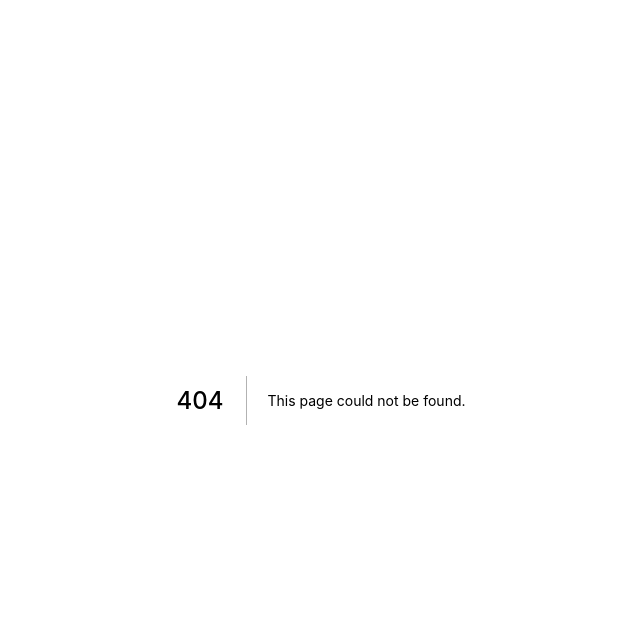
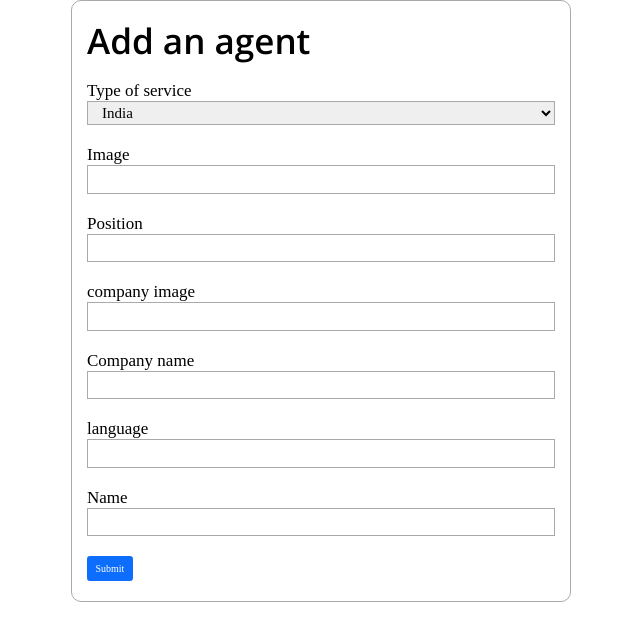
Before and after one commit to abhijithkmpixel/property-finder, a Next.js app: page /add-agent in a window 1280 px wide. Before the commit this address had no page. Shown: the top 640 px of the page, without its empty margins (319-959 px from the left). Built offline with nearby package versions, Linux system fonts and the light colour scheme; a web font is replaced by a local one.

Commit message:
add agent

```diff
--- /dev/null
+++ b/components/AddAgent.js
@@ -0,0 +1,93 @@
+import { async } from "@firebase/util";
+import { Alert } from "@mui/material";
+import { addDoc, collection } from "firebase/firestore/lite";
+import React,{useEffect} from "react";
+import { db } from "../pages/api/firebase";
+const AddAgent = () => {
+  //  useEffect(async() => {
+
+
+  //   return () => {
+
+  //   }
+  // }, [])
+
+  const addProp = async (e)=>{
+    e.preventDefault()
+
+
+    const collectionRef = collection(db, "agents");
+    const sub = await addDoc(collectionRef,{
+      name: e.target.name.value,
+      image: e.target.image.value,
+      nationality: e.target.nationality.value,
+      position: e.target.position.value,
+      company: {
+        company_image: e.target.company_image.value,
+        name: e.target.company_name.value,
+
+      },
+      languages: e.target.language.value,
+      info_slug: e.target.name.value.replace(' ','-'),
+      // location: e.target.location.value,
+      // description: e.target.description.value,
+      // period: e.target.servicePeriod.value,
+      // bedroom: e.target.bedroom.value,
+      // bathroom: e.target.bathroom.value,
+      // propertyType: e.target.propertyType.value,
+
+    });
+    e.target.reset();
+    alert(`Document with id ${sub.id} has been added to Database`)
+
+
+  }
+
+  return (
+    <form className="add_prop_form" onSubmit={(e)=> addProp(e)}>
+      <h3>Add an agent</h3>
+      <fieldset>
+        <label htmlFor="nationality">Type of service</label>
+        <select name="nationality" id="nationality" required>
+          <option value="india">India</option>
+          <option value="pakisthan">Pakisthan</option>
+          <option value="london">london</option>
+          <option value="Kyrgyzstan">Kyrgyzstan</option>
+          <option value="united kingdom">united kingdom</option>
+        </select>
+      </fieldset>
+      <fieldset>
+        <label htmlFor="image">Image</label>
+        <input type="text" name="image" id="image" required/>
+      </fieldset>
+      <fieldset>
+        <label htmlFor="position">Position</label>
+        <input type="text" name="position" id="position" required/>
+      </fieldset>
+      <fieldset>
+        <label htmlFor="company_image">company image</label>
+        <input type="text" name="company_image" id="company_image" required/>
+      </fieldset>
+      <fieldset>
+        <label htmlFor="company_name">Company name</label>
+        <input type="text" name="company_name" id="company_name" required/>
+      </fieldset>
+      <fieldset>
+        <label htmlFor="language">language</label>
+        <input type="text" name="language" id="language" required/>
+      </fieldset>
+
+      <fieldset>
+        <label htmlFor="name">Name</label>
+        <input type="text" name="name" id="name" required/>
+      </fieldset>
+      <input
+        type="submit"
+        className="btn btn-primary btn-xl"
+        placeholder="Add Agent"
+      />
+    </form>
+  );
+};
+
+export default AddAgent;
--- a/components/Header.js
+++ b/components/Header.js
@@ -29,7 +29,7 @@ const Header = () => {
                 <Link href="/">New projects</Link>
               </li>
               <li>
-                <Link href="/">Find agent</Link>
+                <Link href="/agents">Find agent</Link>
               </li>
               <li>
                 <h5>
@@ -72,8 +72,12 @@ const Header = () => {
                   <li>
                     <Link href="/">Mortgages </Link>
                   </li>
+                  {/* additional links */}
                   <li>
                     <Link href="/add-property">Add property </Link>
+                  </li>
+                  <li>
+                    <Link href="/add-agent">Add agent </Link>
                   </li>
                 </ul>
               </li>
--- /dev/null
+++ b/pages/add-agent/index.js
@@ -0,0 +1,10 @@
+import React from 'react'
+import AddAgent from '../../components/AddAgent'
+
+const index = () => {
+  return (
+    <div><AddAgent/> </div>
+  )
+}
+
+export default index
--- /dev/null
+++ b/pages/agents/index.js
@@ -0,0 +1,67 @@
+import React from "react";
+import Header from "../../components/Header";
+import Link from "next/link";
+const index = ({ agents }) => {
+  return (
+    <>
+      <Header />
+      <section className="agents_listing_grid">
+        <div className="container">
+          {/* {console.log(agents)} */}
+          <div className="row">
+            {agents?.map((agent) => {
+              return (
+                <div className="col-12 col-md-4 col-lg-3" key={agent.id}>
+                  <Link href={"/agents/" + agent.info_slug}>
+                    <a>
+                      <div className="card" style={{ width: "100%;" }}>
+                        <img
+                          src={agent.image}
+                          className="card-img-top"
+                          alt={agent.name}
+                        />
+                        <div className="card-body">
+                          <h5 className="card-title">{agent.name}</h5>
+                          <p className="card-text">{agent.position}</p>
+                        </div>
+                        <ul className="list-group list-group-flush">
+                          <li className="list-group-item">
+                            <span className="fw-bold">Nationality : </span>
+                            {agent.nationality}{" "}
+                          </li>
+                          <li className="list-group-item">
+                            <span className="fw-bold">Languages : </span>
+                            {agent.languages}
+                          </li>
+                          {/* <li className="list-group-item">A third item</li> */}
+                        </ul>
+
+                      </div>
+                    </a>
+                  </Link>
+                </div>
+              );
+            })}
+          </div>
+        </div>
+      </section>
+    </>
+  );
+};
+
+export default index;
+
+export async function getServerSideProps(context) {
+  var agents = "";
+
+  await fetch(`http://` + context.req.headers.host + `/api/agents`)
+    .then((response) => response.json())
+    .then((json) => {
+      agents = json;
+    });
+  return {
+    props: {
+      agents: agents,
+    },
+  };
+}
--- /dev/null
+++ b/pages/api/agents.js
@@ -0,0 +1,16 @@
+// Next.js API route support: https://nextjs.org/docs/api-routes/introduction
+
+import { collection, getDocs, query } from "firebase/firestore/lite";
+import { db } from "./firebase";
+
+export   default async  function  handler (req, res) {
+  const collectionRef = collection(db, "agents");
+  const datarr = await  getDocs(collectionRef);
+  const agents = datarr?.docs?.map((doc) => {
+    return {
+        ...doc.data(),
+        id: doc.id
+    };
+  });
+  res.status(200).json( agents )
+}
--- a/pages/search/index.js
+++ b/pages/search/index.js
@@ -11,7 +11,7 @@ const index = ({ props }) => {
   const slug = useRouter();
   const [propertys, setpropertys] = useState(null);
   useEffect(() => {
-    console.log(props);
+    // console.log(props);
     // getData();
     // return null;
   }, []);
--- a/styles/scss/app.scss
+++ b/styles/scss/app.scss
@@ -8,3 +8,6 @@
 @import './components/recc_prop';
 @import './components/ad-porp';
 @import './components/prop-details';
+
+// page
+@import './pages/agents';
--- /dev/null
+++ b/styles/scss/pages/_agents.scss
@@ -0,0 +1 @@
+@import '../components/agents-list';
```
Also changed, not shown: pages/agents/[slug].js (added, +29 -0 lines), styles/app.css (+20 -0 lines), styles/scss/components/_agents-list.scss (added, +16 -0 lines), styles/app.min.css.
